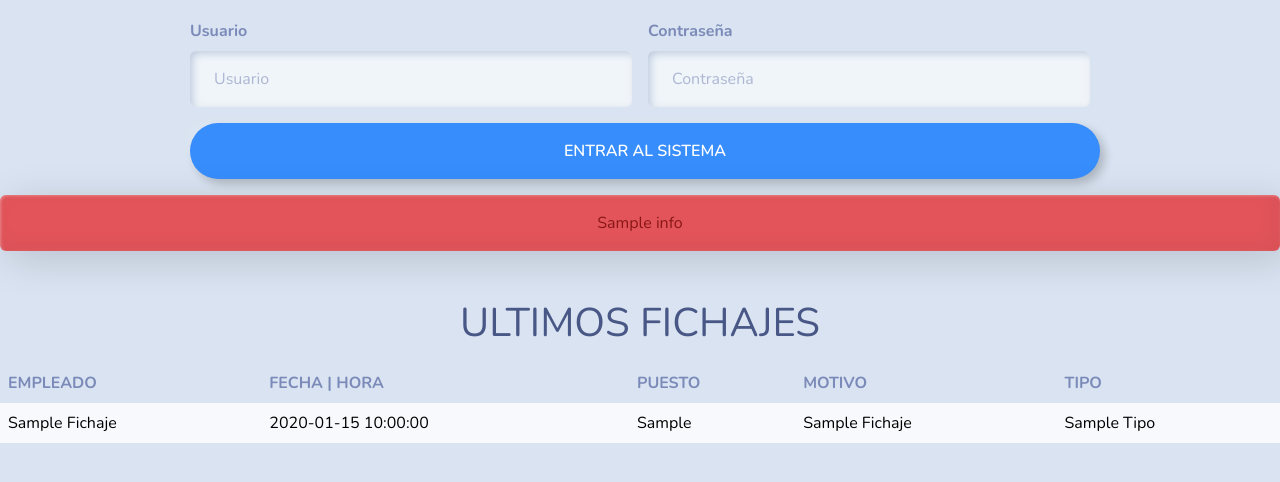
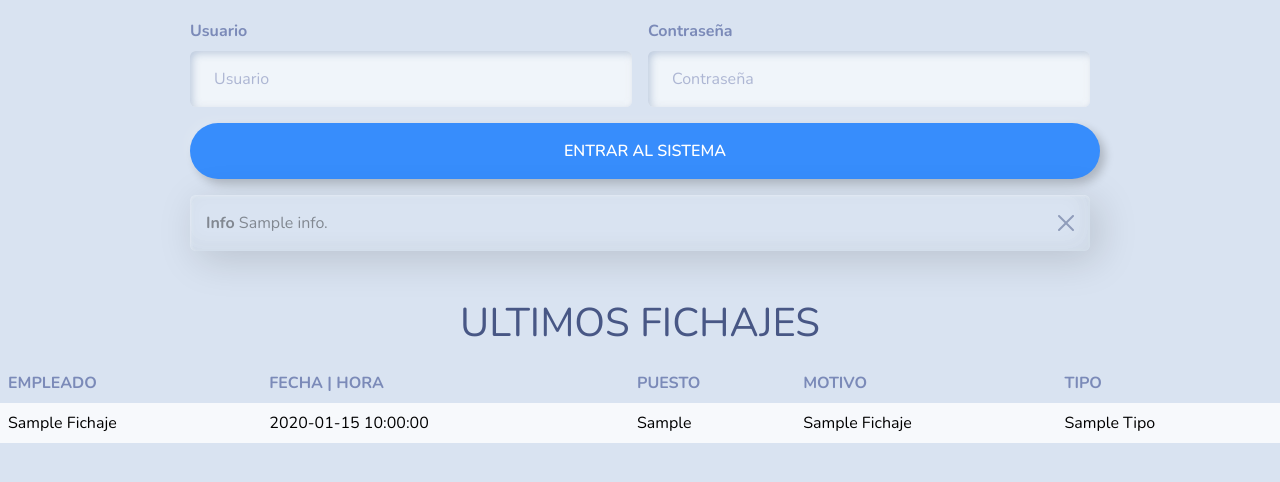
Before and after one commit to estebansaavedrahoyos/SistemaFichajes, a FastAPI app: template app/templates/login.html in a window 1280 px wide. Shown: the part 149-631 px from the top of the page. Run offline with FastAPI, Linux system fonts and the light colour scheme; the template is opened without the code that fills it: most values are stand-ins (such as "Sample title", 1, 10 or a date in 2020); some libraries are stand-ins or nearby versions.

Commit message:
Unificar aviso de login con estilo de plantillas

```diff
--- a/app/templates/login.html
+++ b/app/templates/login.html
@@ -20,15 +20,17 @@
         <button type="submit" class="btn btn-outline-primary ">ENTRAR AL SISTEMA</button>
     </div>
 </div>
+{% if info %}
+<div class="alert alert-dismissible alert-secondary mt-3 mb-2">
+  <button type="button" class="btn-close" data-bs-dismiss="alert"></button>
+  <strong>Info</strong> {{info}}</a>.
+</div>
+{% endif %}
+</div>
 </form>
 
 
     </div>
-{% if info %}
-<div class="alert alert-danger text-center mt-3" role="alert">
-    {{info}}
-</div>
-{% endif %}
 
 
 
```
